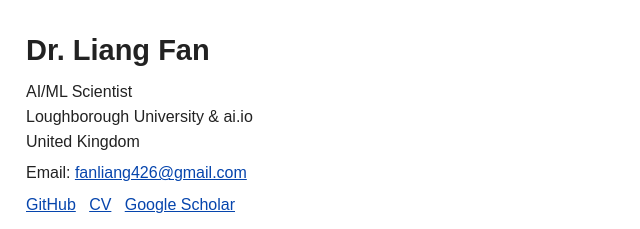
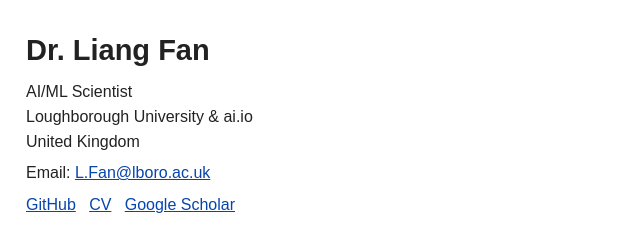
Before and after one commit to LiangFan26/LiangFan26.github.io, a plain HTML site: page index.html in a window 1280 px wide. Shown: the top 229 px of the page, 134-774 px from the left. Drawn offline with Linux system fonts and the light colour scheme.

Commit message:
Update email address in index.html

```diff
--- a/index.html
+++ b/index.html
@@ -28,7 +28,7 @@
     <div>
       <h1>Dr. Liang Fan</h1>
       <p>AI/ML Scientist<br>Loughborough University & ai.io<br>United Kingdom</p>
-      <p>Email: <a href="mailto:L.Fan@lboro.ac.uk">fanliang426@gmail.com</a></p>
+      <p>Email: <a href="mailto:L.Fan@lboro.ac.uk">L.Fan@lboro.ac.uk</a></p>
       <p><a href="https://github.com/LiangFan26">GitHub</a> &nbsp; <a href="Fan-Liang-CV-2026.doc">CV</a> &nbsp; <a href="https://scholar.google.com/citations?user=3IJ4rbcAAAAJ&hl=zh-CN/">Google Scholar</a></p>
       <nav><a href="#research">Research</a><a href="#publications">Publications</a><a href="#experience">Experience</a><a href="#teaching">Teaching</a><a href="#education">Education</a><a href="#service">Professional Activities</a></nav>
     </div>
```
